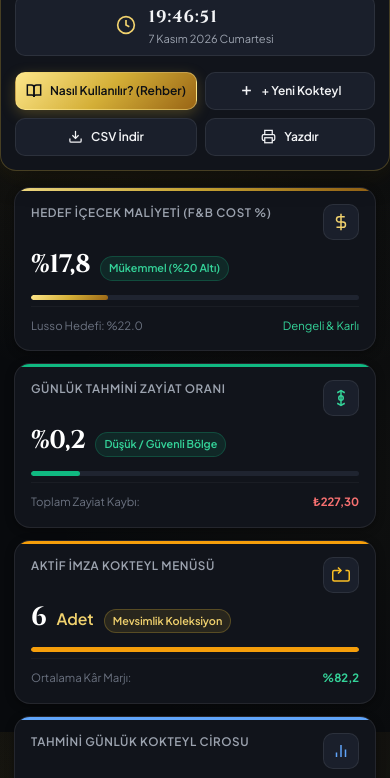
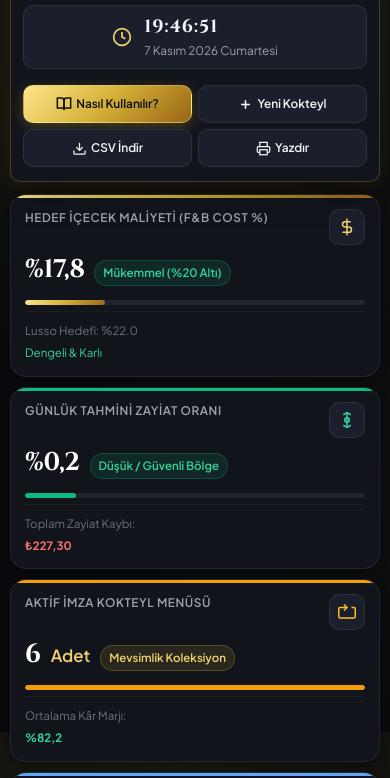
Before and after one commit to omerbozkurt/bar-cost-control-dashboard, a plain HTML site: page index.html in a window 390 px wide. Shown: the part 112-890 px from the top of the page. Drawn offline with nearby package versions, Linux system fonts and the light colour scheme.

Commit message:
fix(mobile): resolve horizontal viewport overflow and perfect screen fit for mobile devices

```diff
--- a/css/style.css
+++ b/css/style.css
@@ -66,16 +66,18 @@
 }
 
 /* Base & Reset */
-* {
+*, *::before, *::after {
     margin: 0;
     padding: 0;
     box-sizing: border-box;
     -webkit-tap-highlight-color: transparent;
 }
 
-html {
+html, body {
+    width: 100%;
+    max-width: 100vw;
+    overflow-x: hidden;
     scroll-behavior: smooth;
-    font-size: 15px;
     -webkit-text-size-adjust: 100%;
 }
 
@@ -83,9 +85,9 @@ body {
     background-color: var(--bg-main);
     color: var(--text-primary);
     font-family: var(--font-body);
+    font-size: 15px;
     line-height: 1.55;
     min-height: 100vh;
-    overflow-x: hidden;
     position: relative;
     background-image:
         radial-gradient(circle at 50% 0%, rgba(212, 175, 55, 0.08) 0%, transparent 60%),
@@ -126,9 +128,12 @@ body {
 
 /* Container */
 .app-container {
+    width: 100%;
     max-width: 1540px;
     margin: 0 auto;
     padding: 20px 24px 60px;
+    box-sizing: border-box;
+    overflow-x: hidden;
 }
 
 /* ==========================================================================
@@ -150,6 +155,8 @@ body {
     z-index: 50;
     transition: var(--transition);
     gap: 16px;
+    width: 100%;
+    box-sizing: border-box;
 }
 
 .brand-section {
@@ -329,6 +336,9 @@ body {
     grid-template-columns: repeat(4, 1fr);
     gap: 16px;
     margin-bottom: 22px;
+    width: 100%;
+    max-width: 100%;
+    box-sizing: border-box;
 }
 
 .kpi-card {
@@ -343,6 +353,9 @@ body {
     display: flex;
     flex-direction: column;
     justify-content: space-between;
+    min-width: 0;
+    width: 100%;
+    box-sizing: border-box;
 }
 
 .kpi-card:hover {
@@ -1546,7 +1559,7 @@ body {
 }
 
 /* ==========================================================================
-   MOBILE & TABLET RESPONSIVE BREAKPOINTS (100% RESPONSIVE)
+   MOBILE & TABLET RESPONSIVE BREAKPOINTS (100% RESPONSIVE - ZERO HORIZONTAL SCROLL)
    ========================================================================== */
 @media (max-width: 1200px) {
     .kpi-grid {
@@ -1561,36 +1574,54 @@ body {
 }
 
 @media (max-width: 900px) {
+    .app-container {
+        padding: 14px;
+        width: 100%;
+        max-width: 100%;
+        overflow-x: hidden;
+    }
     .main-header {
         flex-direction: column;
         align-items: stretch;
-        padding: 16px;
+        padding: 16px 14px;
+        position: relative;
         top: 0;
-        border-radius: 0 0 var(--radius-lg) var(--radius-lg);
-        margin: -20px -24px 20px;
-        width: calc(100% + 48px);
+        margin: 0 0 16px 0;
+        width: 100%;
+        border-radius: var(--radius-lg);
     }
     .brand-section {
         justify-content: flex-start;
+        width: 100%;
+    }
+    .brand-info h1 {
+        font-size: 1.25rem;
+        white-space: normal;
+        word-break: break-word;
     }
     .header-status-center {
-        justify-content: space-between;
         width: 100%;
     }
     .live-clock-card {
         width: 100%;
         justify-content: center;
+        padding: 8px 12px;
     }
     .header-actions {
         width: 100%;
         display: grid;
-        grid-template-columns: repeat(2, 1fr);
+        grid-template-columns: 1fr 1fr;
         gap: 8px;
     }
     .header-actions .btn {
         width: 100%;
-        font-size: 0.8rem;
-        padding: 8px 10px;
+        min-width: 0;
+        font-size: 0.78rem;
+        padding: 8px 6px;
+        white-space: normal;
+        text-align: center;
+        line-height: 1.2;
+        min-height: 38px;
     }
     .formula-cards-grid {
         grid-template-columns: 1fr;
@@ -1602,58 +1633,91 @@ body {
 
 @media (max-width: 640px) {
     .app-container {
-        padding: 12px 14px 40px;
+        padding: 10px 10px 30px;
+        width: 100%;
+        max-width: 100%;
+        overflow-x: hidden;
     }
     .main-header {
-        margin: -12px -14px 16px;
-        width: calc(100% + 28px);
-        padding: 14px;
-    }
-    .brand-info h1 {
-        font-size: 1.15rem;
+        padding: 14px 12px;
+        margin: 0 0 12px 0;
+        width: 100%;
+        border-radius: var(--radius-md);
     }
     .brand-logo-badge {
         width: 40px;
         height: 40px;
+        min-width: 40px;
+    }
+    .brand-info h1 {
+        font-size: 1.1rem;
+    }
+    .brand-tagline {
+        font-size: 0.7rem;
+    }
+    .header-actions {
+        grid-template-columns: 1fr 1fr;
+        gap: 6px;
+    }
+    .header-actions .btn {
+        font-size: 0.74rem;
+        padding: 7px 4px;
+        gap: 4px;
     }
     .kpi-grid {
         grid-template-columns: 1fr;
-        gap: 12px;
+        gap: 10px;
+        width: 100%;
     }
     .kpi-card {
-        padding: 16px;
+        padding: 14px;
+        min-width: 0;
+        width: 100%;
+    }
+    .kpi-title {
+        font-size: 0.74rem;
     }
     .kpi-value {
-        font-size: 1.7rem;
+        font-size: 1.6rem;
+    }
+    .kpi-subtext {
+        font-size: 0.72rem;
+        flex-direction: column;
+        align-items: flex-start;
+        gap: 4px;
     }
     .main-tab-nav {
         padding: 4px;
-        gap: 6px;
+        gap: 4px;
         border-radius: var(--radius-md);
+        width: 100%;
     }
     .tab-nav-btn {
-        font-size: 0.78rem;
-        padding: 8px 12px;
-        min-height: 38px;
+        font-size: 0.76rem;
+        padding: 8px 10px;
+        min-height: 36px;
     }
     .stock-status-grid {
         grid-template-columns: 1fr;
-        padding: 16px;
+        padding: 14px;
     }
     .waste-container {
-        padding: 16px;
+        padding: 14px;
     }
     .waste-form-row {
         grid-template-columns: 1fr;
-        padding: 14px;
+        padding: 12px;
+        gap: 10px;
     }
     .waste-form-row button[type="submit"] {
         width: 100%;
+        min-height: 40px;
     }
     .table-toolbar {
         flex-direction: column;
         align-items: stretch;
-        padding: 14px 16px;
+        padding: 12px;
+        gap: 10px;
     }
     .search-box-wrap {
         width: 100%;
@@ -1663,33 +1727,49 @@ body {
         width: 100%;
         justify-content: flex-start;
     }
+    .filter-btn {
+        font-size: 0.74rem;
+        padding: 6px 10px;
+    }
     .guide-steps-grid {
         grid-template-columns: 1fr;
+        gap: 10px;
     }
     .academy-hero-card {
         flex-direction: column;
-        align-items: flex-start;
-        padding: 20px;
+        align-items: stretch;
+        padding: 16px;
+        text-align: left;
+    }
+    .academy-hero-card h2 {
+        font-size: 1.15rem;
     }
     .academy-hero-card button {
         width: 100%;
     }
     .toast-container {
-        left: 14px;
-        right: 14px;
-        bottom: 14px;
+        left: 10px;
+        right: 10px;
+        bottom: 10px;
+        max-width: calc(100vw - 20px);
     }
     .toast {
         min-width: 100%;
     }
     .modal-card {
+        width: 95%;
         max-width: 95%;
-        margin: 10px;
-    }
-    .modal-body {
-        padding: 16px;
+        margin: 10px auto;
+        border-radius: var(--radius-md);
+    }
+    .modal-header, .modal-body, .modal-footer {
+        padding: 14px;
     }
     .form-control, .search-input {
         font-size: 16px !important; /* Prevents auto-zoom on iOS */
     }
-}
+    .price-input-inline {
+        font-size: 16px !important;
+        width: 58px;
+    }
+}
--- a/index.html
+++ b/index.html
@@ -67,14 +67,14 @@
                         <path d="M2 3h6a4 4 0 0 1 4 4v14a3 3 0 0 0-3-3H2z"/>
                         <path d="M22 3h-6a4 4 0 0 0-4 4v14a3 3 0 0 1 3-3h7z"/>
                     </svg>
-                    Nasıl Kullanılır? (Rehber)
+                    <span>Nasıl Kullanılır?</span>
                 </button>
-                <button class="btn btn-secondary" id="btnOpenAddModal">
+                <button class="btn btn-secondary" id="btnOpenAddModal" title="Menüye yeni kokteyl reçetesi ekle">
                     <svg width="15" height="15" viewBox="0 0 24 24" fill="none" stroke="currentColor" stroke-width="2.5">
                         <line x1="12" y1="5" x2="12" y2="19"/>
                         <line x1="5" y1="12" x2="19" y2="12"/>
                     </svg>
-                    + Yeni Kokteyl
+                    <span>Yeni Kokteyl</span>
                 </button>
                 <button class="btn btn-secondary" id="btnExportCSV" title="Maliyet Tablosunu Excel/CSV olarak indir">
                     <svg width="15" height="15" viewBox="0 0 24 24" fill="none" stroke="currentColor" stroke-width="2">
@@ -82,7 +82,7 @@
                         <polyline points="7 10 12 15 17 10"/>
                         <line x1="12" y1="15" x2="12" y2="3"/>
                     </svg>
-                    CSV İndir
+                    <span>CSV İndir</span>
                 </button>
                 <button class="btn btn-secondary" id="btnPrintReport" title="Vardiya Sonu Maliyet Raporunu Yazdır">
                     <svg width="15" height="15" viewBox="0 0 24 24" fill="none" stroke="currentColor" stroke-width="2">
@@ -90,7 +90,7 @@
                         <path d="M6 18H4a2 2 0 0 1-2-2v-5a2 2 0 0 1 2-2h16a2 2 0 0 1 2 2v5a2 2 0 0 1-2 2h-2"/>
                         <rect width="12" height="8" x="6" y="14"/>
                     </svg>
-                    Yazdır
+                    <span>Yazdır</span>
                 </button>
             </div>
         </header>
```
